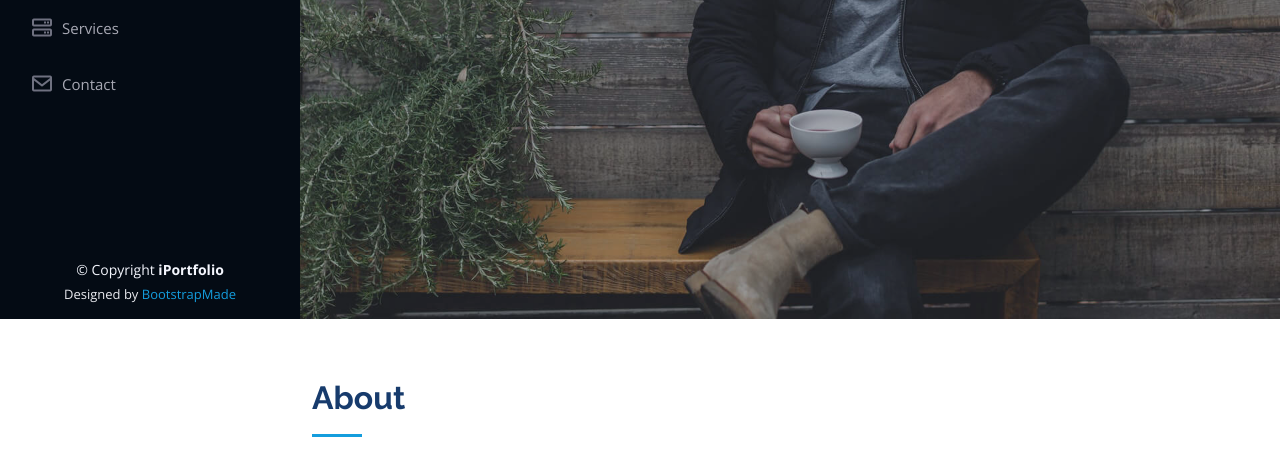
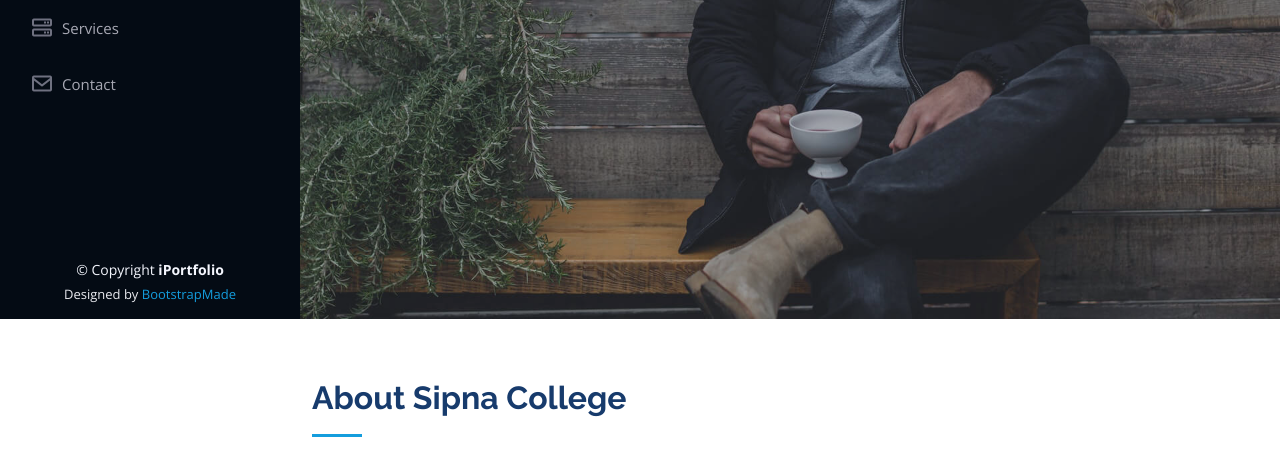
Before and after one commit to prathmeshmokale/portfolio.github.io, a plain HTML site: page index.html in a window 1280 px wide. Shown: the part 481-935 px from the top of the page. Drawn offline with nearby package versions, Linux system fonts and the light colour scheme.

Commit message:
Update index.html

```diff
--- a/index.html
+++ b/index.html
@@ -84,7 +84,7 @@
       <div class="container">
 
         <div class="section-title">
-          <h2>About</h2>
+          <h2>About Sipna College</h2>
           <p>Magnam dolores commodi suscipit. Necessitatibus eius consequatur ex aliquid fuga eum quidem. Sit sint consectetur velit. Quisquam quos quisquam cupiditate. Et nemo qui impedit suscipit alias ea. Quia fugiat sit in iste officiis commodi quidem hic quas.</p>
         </div>
 
```
